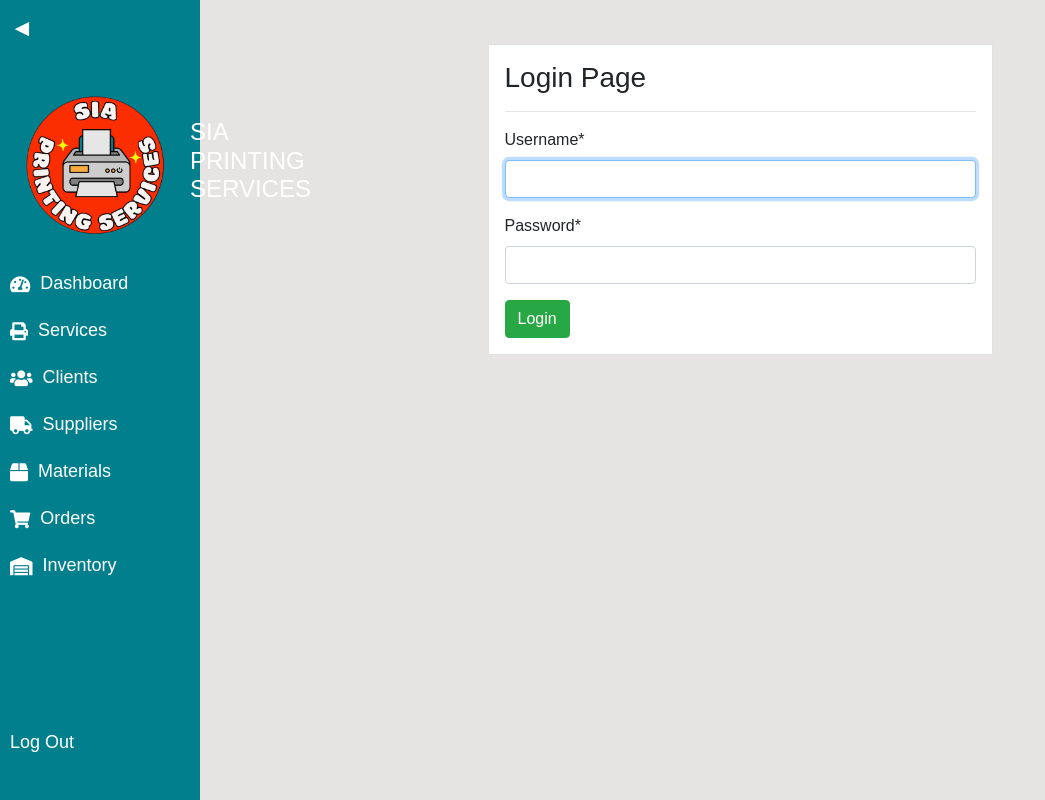
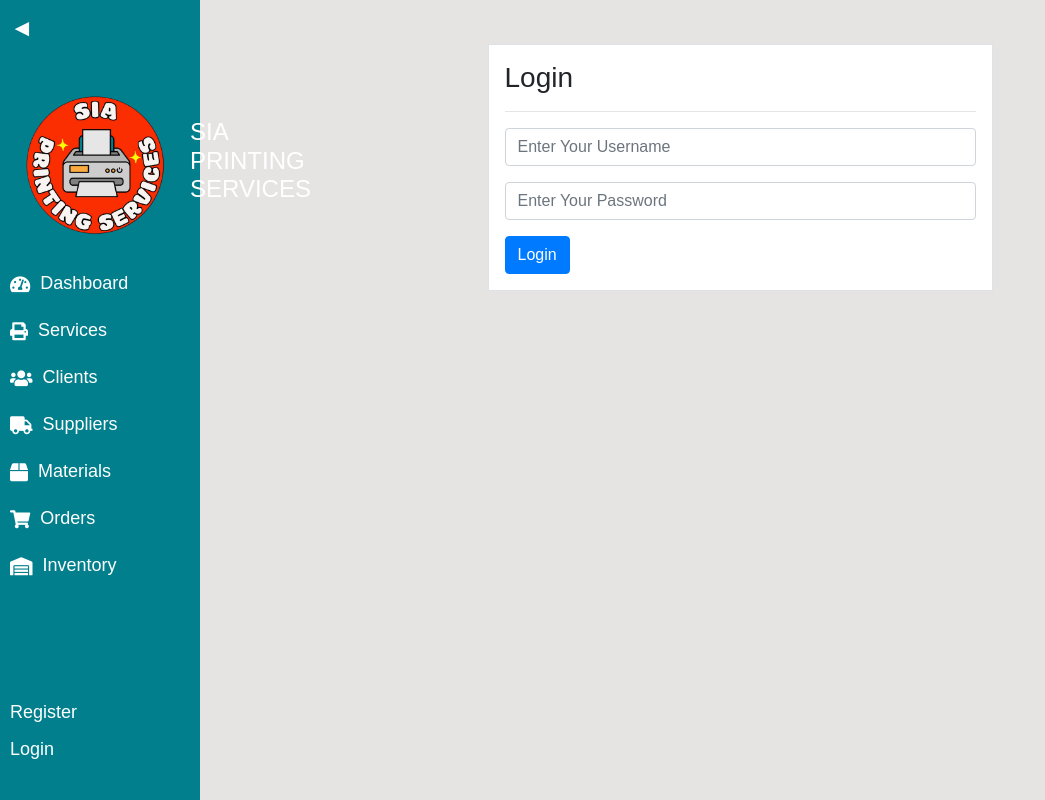
Before and after one commit to 149CCDRI/05-09-2024inventory_management, a Django app: page /login/ in a window 1280 px wide. Shown: the whole page, without its empty margins (0-1045 px from the left). Run offline with Django 5.2, Linux system fonts and the light colour scheme; some libraries are stand-ins or nearby versions.

Commit message:
add login/logout authentication

```diff
--- a/inventory_management/inventory/templates/partials/base.html
+++ b/inventory_management/inventory/templates/partials/base.html
@@ -12,6 +12,15 @@
   </head>
   <body>
     {% include "partials/nav.html" %}
+    {% if messages %}
+      {% for message in messages %}
+      <div class="alert alert-warning alert-dismissible" role="alert">
+        <span type="button" class="close" data-dismiss="alert" aria-label="Close"><span aria-hidden="true">&times;</span></span>
+        {{ message }}
+      </div>
+      {% endfor %}
+
+    {% endif %}
 
     {% block content %}
 
--- a/inventory_management/inventory/templates/partials/nav.html
+++ b/inventory_management/inventory/templates/partials/nav.html
@@ -115,11 +115,31 @@
         <i class="icon fas fa-warehouse"></i> <!-- Icon for Inventory -->
         <span class="text">Inventory</span>
     </a>
-        <a href="{% url 'user.logout' %}" style="text-align: center; top:180px;">
+
+
+
+
+    {% if user.is_authenticated %}
+
+    <a href="{% url 'logout' %}" style="text-align: center; top:180px;">
 
         <span class="text" >Log Out</span>
 
     </a>
+    {% else %}
+    <a href="{% url 'user-register' %}" style="text-align: center; top:150px;">
+
+        <span class="text" >Register</span>
+
+    </a>
+    <a href="{% url 'login' %}" style="text-align: center; top:140px;">
+
+        <span class="text" >Login</span>
+
+    </a>
+    {% endif %}
+
+
 
 </div>
 
--- a/inventory_management/inventory/templates/user/login.html
+++ b/inventory_management/inventory/templates/user/login.html
@@ -1,20 +1,32 @@
 {% extends 'partials/base.html' %}
 {% block title %}Login Page{% endblock %}
-{% load crispy_forms_tags %}
+
 
 {% block content %}
 <div class="content" id="content">
     <div class="row my-4">
         <div class="col-md-6 offset-md-3">
             <div class="border p-3 bg-white">
-                    <h3>Login Page</h3>
+                    <h3>Login</h3>
                     <hr>
-                    <form method="POST">
+                    <form method="POST" action="{% url 'login' %}">
                         {% csrf_token %}
-                        {{ form|crispy }}
+                        <div class="mb-3">
 
-                        <input class="btn btn-success" type="submit" value="Login">
-                    </form>
+                          <input type="text" class="form-control" name="username" placeholder="Enter Your Username">
+
+                        </div>
+                        <div class="mb-3">
+
+                          <input type="password" class="form-control" name="password" placeholder="Enter Your Password">
+                        </div>
+
+
+
+                        <button type="submit" class="btn btn-primary">Login</button>
+                      </form>
+                </div>
+            </div>
     </div>
 </div>
 {% endblock %}
--- a/inventory_management/inventory/urls.py
+++ b/inventory_management/inventory/urls.py
@@ -16,7 +16,7 @@ urlpatterns = [
     path('inventory/', views.inventory, name='inventory'),
     path('admin/', admin.site.urls),
     path('register/', user_view.register, name='user-register'),
-    path('login/', auth_views.LoginView.as_view(template_name='template/user/login.html'), name='user.login'),
-    path('logout/', auth_views.LogoutView.as_view(template_name='template/user/logout.html'), name='user.logout'),
+    path('login/', views.login_user, name='login'),
+    path('logout/', views.logout_user, name='logout'),
     # Add more URLs for other functionalities
 ]
```
Also changed, not shown: inventory_management/inventory/templates/user/logout.html (+16 -1 lines), inventory_management/inventory/views.py (+25 -0 lines), inventory_management/db.sqlite3.
